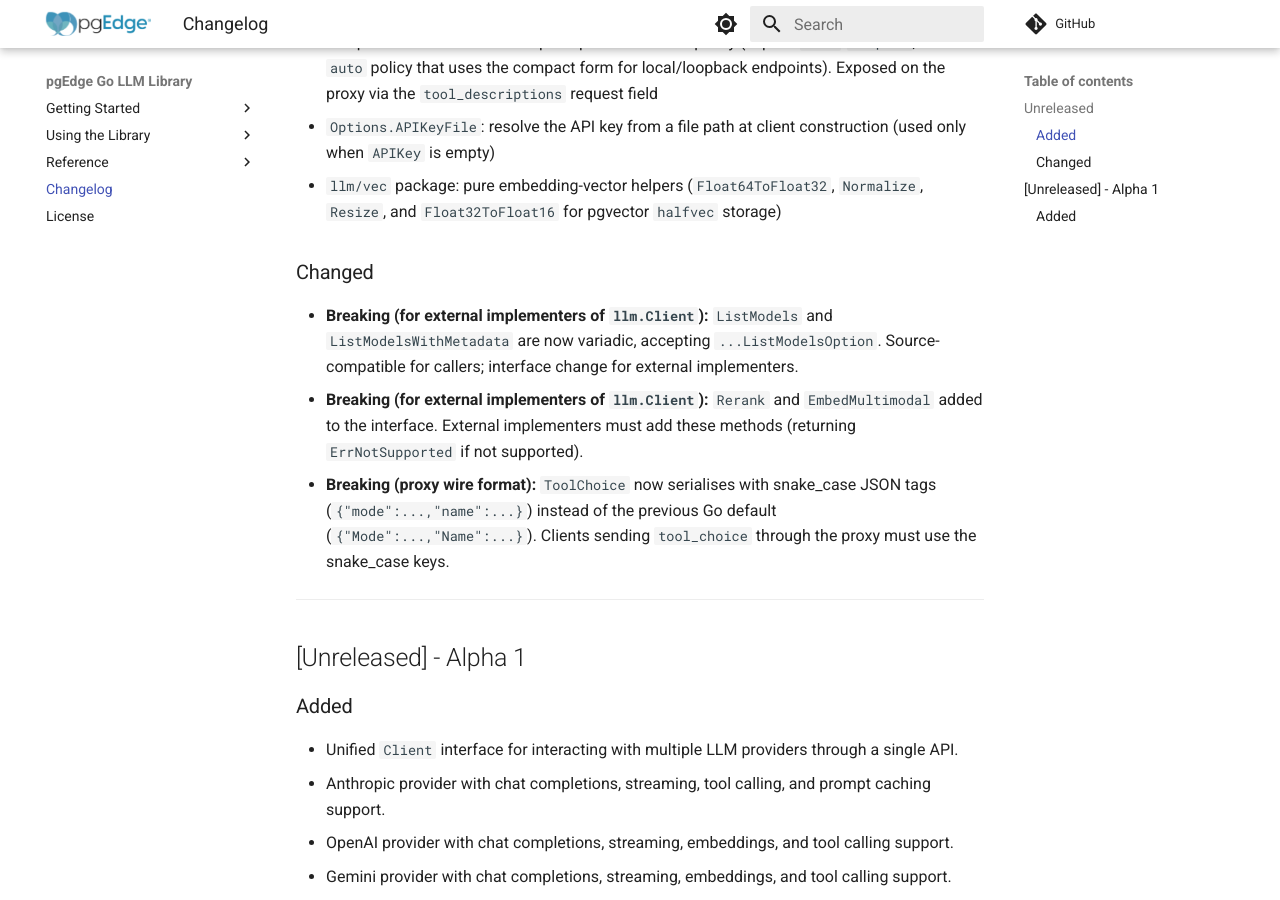
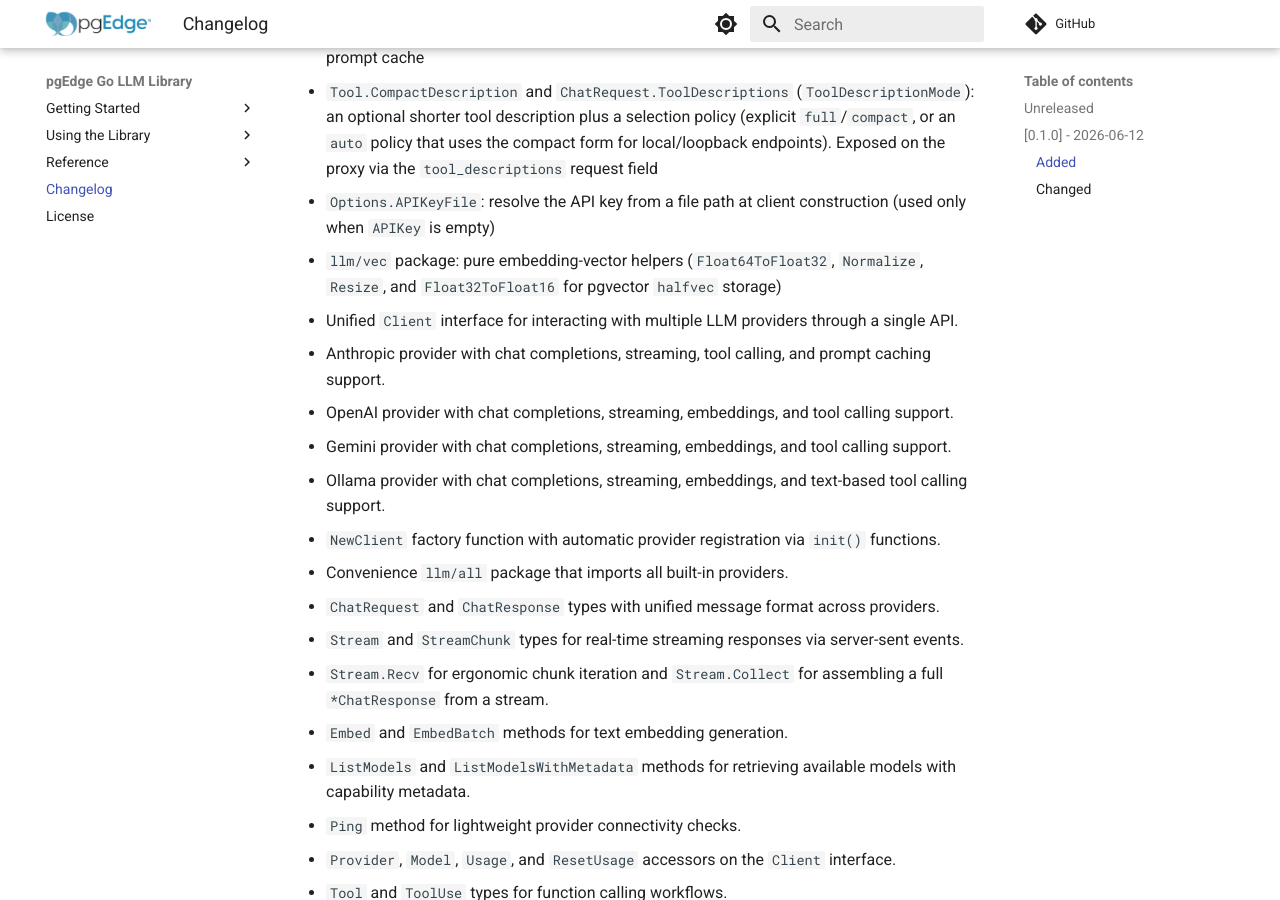
Before and after one commit to pgEdge/pgedge-go-llm-lib, an MkDocs documentation site: the page built from docs/changelog.md, in a window 1280 px wide and 900 px high, scrolled down 1335 px. Built offline with MkDocs 1.6.1 and Material for MkDocs 9.7.7, drawn with Linux system fonts in a browser that asks for light colours; comment, search, counter and statistics services are not loaded; some of the changed text lies outside the part shown.

Commit message:
docs: cut 0.1.0 changelog section

```diff
--- a/docs/changelog.md
+++ b/docs/changelog.md
@@ -9,6 +9,8 @@ project adheres to
 [Semantic Versioning](https://semver.org/spec/v2.0.0.html).
 
 ## Unreleased
+
+## [0.1.0] - 2026-06-12
 
 ### Added
 - `Options.PerAttemptTimeout`: an optional per-attempt wall-clock cap that makes a slow individual attempt retryable, instead of letting it consume the whole `RequestTimeout` budget with no room to retry. Derived from the request context so it never cancels the caller's context, and detached on success so it does not interrupt a streaming response body
@@ -31,18 +33,6 @@ project adheres to
 - `Tool.CompactDescription` and `ChatRequest.ToolDescriptions` (`ToolDescriptionMode`): an optional shorter tool description plus a selection policy (explicit `full`/`compact`, or an `auto` policy that uses the compact form for local/loopback endpoints). Exposed on the proxy via the `tool_descriptions` request field
 - `Options.APIKeyFile`: resolve the API key from a file path at client construction (used only when `APIKey` is empty)
 - `llm/vec` package: pure embedding-vector helpers (`Float64ToFloat32`, `Normalize`, `Resize`, and `Float32ToFloat16` for pgvector `halfvec` storage)
-
-### Changed
-- **Breaking (for external implementers of `llm.Client`):** `ListModels` and `ListModelsWithMetadata` are now variadic, accepting `...ListModelsOption`. Source-compatible for callers; interface change for external implementers.
-- **Breaking (for external implementers of `llm.Client`):** `Rerank` and `EmbedMultimodal` added to the interface. External implementers must add these methods (returning `ErrNotSupported` if not supported).
-- **Breaking (proxy wire format):** `ToolChoice` now serialises with snake_case JSON tags (`{"mode":...,"name":...}`) instead of the previous Go default (`{"Mode":...,"Name":...}`). Clients sending `tool_choice` through the proxy must use the snake_case keys.
-
----
-
-## [Unreleased] - Alpha 1
-
-### Added
-
 - Unified `Client` interface for interacting with multiple
   LLM providers through a single API.
 - Anthropic provider with chat completions, streaming, tool
```
Also changed, not shown: other parts of docs/changelog.md (+5 -0 lines).
